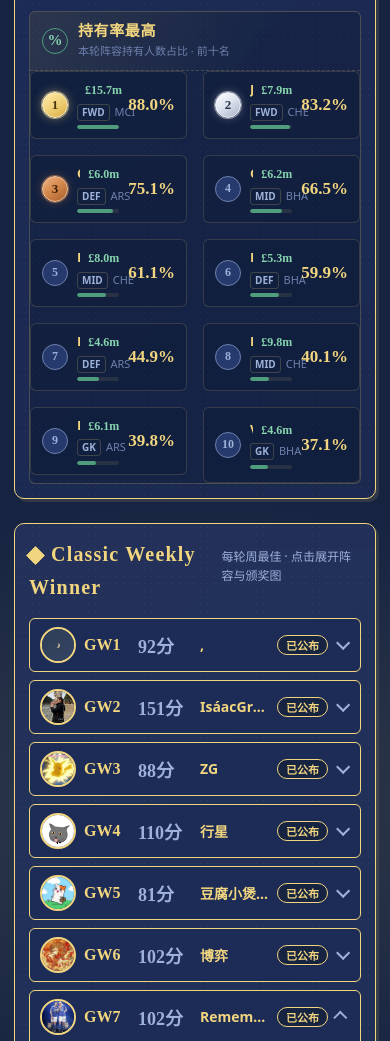
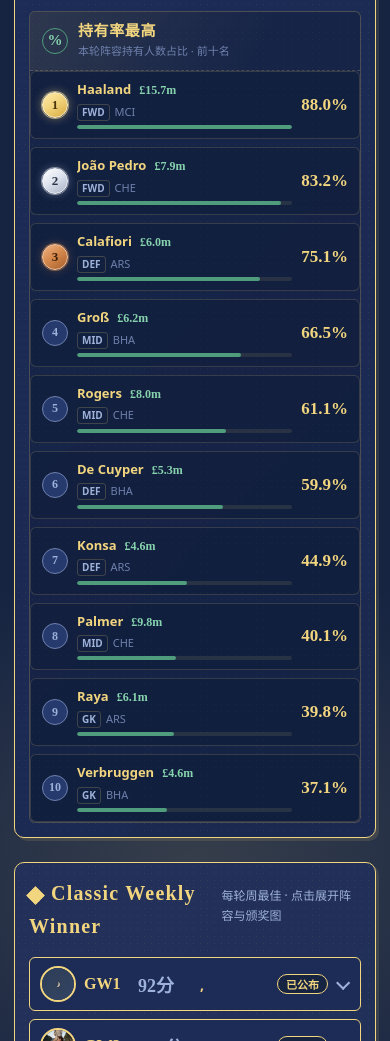
Before and after one commit to SoChiChung/FPL-2627YANMULEAGUE, a website built with Vite: page index.html in a window 390 px wide. Shown: the part 959-2000 px from the top of the page. Built offline with nearby package versions, Linux system fonts and the light colour scheme; files whose address does not match are found by name; a web font is replaced by a local one.

Commit message:
fix: 修复统计模块窄屏布局混乱，列数改用容器查询
持有率板块在窄屏下彻底错乱：球员名整条消失，身价 £15.7m 溢出压住
百分比 88.0%。根因有三层：

1. .ms-list-2col 写死 repeat(2, ...)，不看实际可用宽度
2. 页面是双栏（主栏 1fr + 侧栏 380px），主栏宽度与视口非线性：
   视口 950px 时主栏仅 ~466px，视口 900px 时反而有 ~816px。
   同一个断点会得出完全相反的结论 —— 用媒体查询算主栏宽度本就不可行
3. .ms-row 的 auto 列（88.0% 比人数 37 宽）不可压缩，把中间的
   1fr 挤到 clientWidth = 0，叠加 flex-shrink:0 的 .ms-price
   导致文字互相重叠

修复：

- .ms-own-block 加 container-type: inline-size，持有率两列改由
  @container (min-width: 540px) 决定，列数与视口宽度解耦
- .ms-name-line 加 flex-wrap: wrap，空间不足时身价换行而非溢出
- 垂直间距统一交给 .ms-list 的 row-gap，.ms-row 去掉自身 margin，
  单列/双列切换时行距一致
- 删除 @media (max-width:1100px) 里 .ms-layout 的 grid-template-columns
  —— 死代码，.ms-layout 是 display:flex
- 窄屏竖排标签补 border-bottom-color，避免 active 态留断口

验证：22 个断点（320→1600）真浏览器断言全部通过，姓名宽度 > 0、
三者无重叠、无截断、无横向滚动、列数 ∈ {1,2}；全页回归无溢出；
vite build 通过。仅改 CSS，数据产物零改动。

```diff
--- a/src/styles/components.css
+++ b/src/styles/components.css
@@ -1323,9 +1323,15 @@ details.cw-row[open] .cw-chevron::before {
   right: 0;
 }
 
-/* 持有率独立板块 */
+/* 持有率独立板块。
+   作为容器查询的宿主：持有率内部的列数要按「本板块实际可用宽度」决定，
+   而不是按视口宽度 —— 主栏宽度与视口并非 1:1（右侧还占着 380px 侧栏），
+   视口 950px 时主栏只剩 ~466px，而视口 900px 时主栏反而有 ~816px，
+   同一个视口断点在这两处会得到完全不同的结论。 */
 .ms-own-block {
   min-width: 0;
+  container-type: inline-size;
+  container-name: ms-own;
 }
 
 .ms-panel {
@@ -1410,34 +1416,49 @@ details.cw-row[open] .cw-chevron::before {
 
 /* 榜单条目排布。
    默认单列：轮播里的三个榜单（5 条）单列展示，条目更舒展。
-   .ms-list-2col：持有率板块（10 条）区域更宽，排两列。 */
+   .ms-list-2col：持有率板块（10 条）宽度够时排两列。
+   垂直间距统一由 grid 的 row-gap 提供，条目本身不再带 margin，
+   这样单列 / 双列切换时行距保持一致。 */
 .ms-list {
   display: grid;
   grid-template-columns: minmax(0, 1fr);
   column-gap: 16px;
-}
-
+  row-gap: 8px;
+}
+
+/* 持有率板块（10 条）排两列。
+   ⚠️ 不能写死 repeat(2, ...)：主栏宽度与视口不是 1:1（右侧还有 380px 侧栏），
+   视口 950px 时主栏只剩 ~466px，两列各 ~225px —— 右侧「88.0%」所在的
+   auto 列不可压缩，把球员名挤成 0 宽（实测 name 的 clientWidth = 0），
+   身价文字随即溢出压住百分比，条目直接糊成一团。
+   改用容器查询按「本板块实际可用宽度」决定：
+     ≥ 540px → 两列（每列 ≥ 250px，姓名/身价/数值都放得下）
+     < 540px → 单列
+   阈值 540px = 2 × 250px 列宽 + 16px 列间距 + 24px 面板内边距余量。 */
 .ms-list-2col {
-  grid-template-columns: repeat(2, minmax(0, 1fr));
-  row-gap: 8px;
+  grid-template-columns: minmax(0, 1fr);
+}
+
+@container ms-own (min-width: 540px) {
+  .ms-list-2col {
+    grid-template-columns: repeat(2, minmax(0, 1fr));
+  }
 }
 
 /* 两列排布下，改成独立「小卡片」条目：
-   底部分隔线在两列时会对不齐，用卡片边框代替，视觉更整齐。 */
+   底部分隔线在两列时会对不齐，用卡片边框代替，视觉更整齐。
+   ⚠️ 垂直间距交给 .ms-list 的 row-gap，条目自身不再带 margin，
+   否则行距会被 row-gap + margin 双重叠加。 */
 .ms-row {
   display: grid;
   grid-template-columns: 26px minmax(0, 1fr) auto;
   gap: 9px;
   align-items: center;
-  margin: 0 0 8px;
+  margin: 0;
   padding: 9px 11px;
   border: 1px solid rgba(242, 213, 127, 0.16);
   border-radius: var(--radius-sm);
   background: rgba(13, 24, 48, 0.30);
-}
-
-.ms-row:last-child {
-  margin-bottom: 0;
 }
 
 .ms-rank {
@@ -1489,10 +1510,14 @@ details.cw-row[open] .cw-chevron::before {
   min-width: 0;
 }
 
+/* 姓名行：姓名与身价在空间不足时允许换行，避免身价溢出压住数值列。
+   ⚠️ 之前 .ms-price 是 flex-shrink:0，窄容器里它会把 .ms-name 挤成 0 宽
+   （实测 360px 两列时 name 的 clientWidth = 0，整条球员名消失）。 */
 .ms-name-line {
   display: flex;
   align-items: baseline;
-  gap: 8px;
+  flex-wrap: wrap;
+  gap: 0 8px;
   min-width: 0;
 }
 
@@ -1580,6 +1605,9 @@ details.cw-row[open] .cw-chevron::before {
   background: #4f9d7c;
 }
 
+/* 右侧数值列（人数 / 百分比）。
+   ⚠️ 百分比如「88.0%」比人数「37」宽得多，若不给 min-width，
+   grid 的 auto 列会把它当基准宽度，反过来把中间的姓名列压到 0 宽。 */
 .ms-count {
   font-family: var(--font-yan);
   font-size: 17px;
@@ -1597,12 +1625,10 @@ details.cw-row[open] .cw-chevron::before {
 }
 
 /* ---------- 响应式 ---------- */
-/* 主栏宽约 700px（容器 1120 − 侧栏 380 − 间距），两列各约 340px */
-@media (max-width: 1100px) {
-  .ms-layout {
-    grid-template-columns: minmax(0, 1fr);
-  }
-}
+/* 说明：.ms-layout 是 flex 纵向容器，轮播与持有率始终上下排布，
+   不需要断点切换。持有率板块内部的两列由 @container 规则按
+   「本板块实际可用宽度」决定（见 .ms-list-2col 处的注释），
+   与视口宽度解耦，主栏/侧栏布局变化时也不会算错。 */
 
 @media (max-width: 600px) {
   .ms-header {
@@ -1619,11 +1645,18 @@ details.cw-row[open] .cw-chevron::before {
     flex-direction: column;
     border-bottom: none;
     padding: 0;
+    gap: 4px;
   }
 
   .ms-tab {
     flex: none;
     justify-content: flex-start;
+  }
+
+  /* 竖排时选中态不该再「吃掉」底边（那是横排时为了与下方内容连成一体
+     做的 paper-3 底色处理），否则标签底部会留一道断口。 */
+  .ms-tab.is-active {
+    border-bottom-color: var(--ink);
   }
 
   /* 窄屏箭头移到标签栏下方两端，不遮挡内容 */
```
